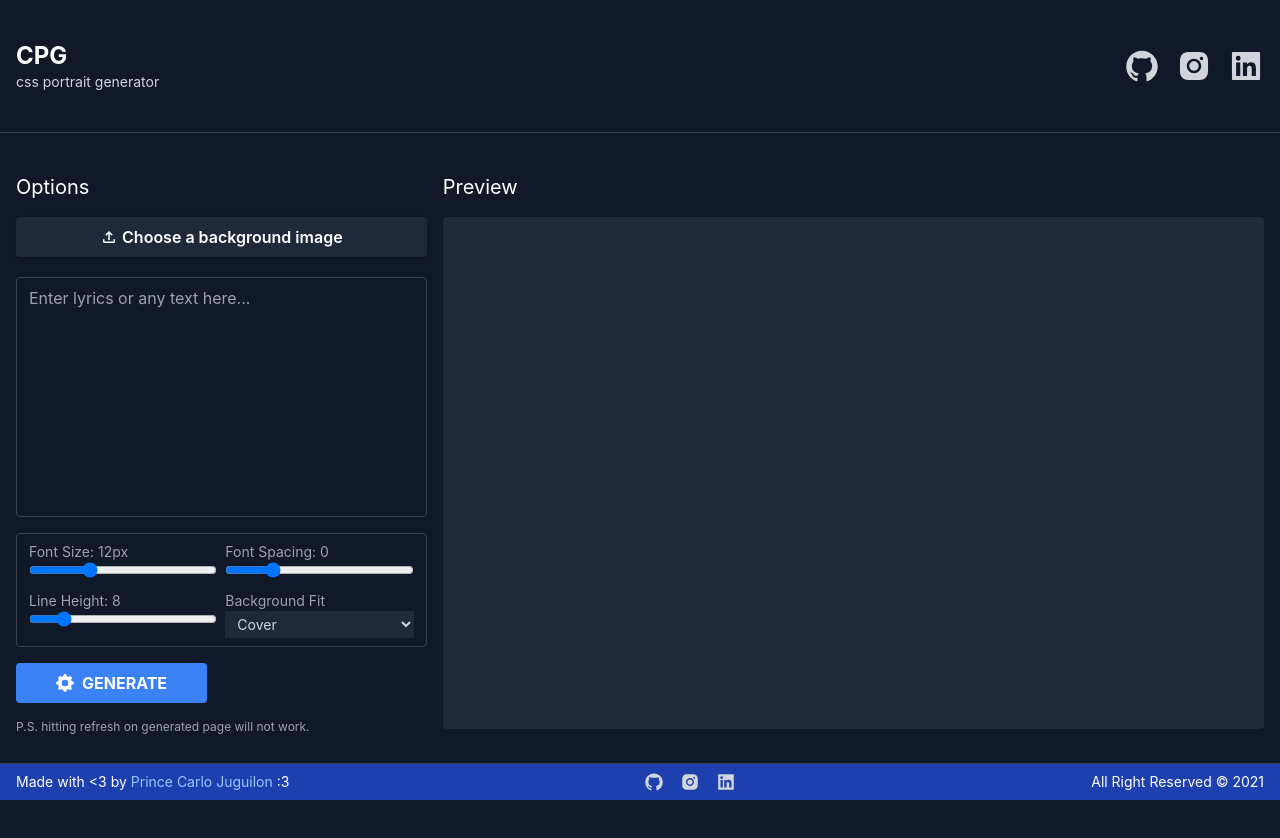
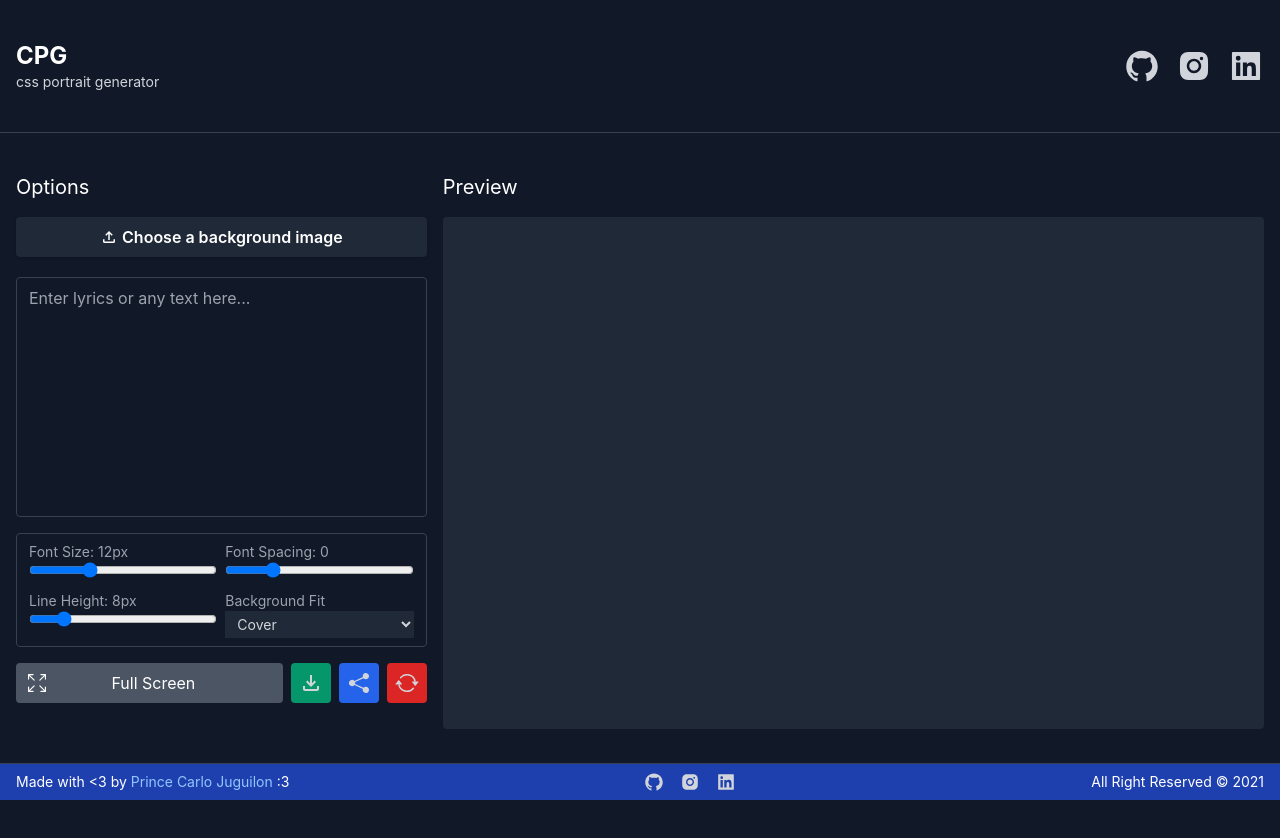
Before and after one commit to princejoogie/css-portrait-gen, a React (Vite) app: page / in a window 1280 px wide. Shown: the top 838 px of the page. Built offline with nearby package versions, Linux system fonts and the light colour scheme.

Commit message:
add additional buttons

```diff
--- /dev/null
+++ b/src/components/Tooltip.tsx
@@ -0,0 +1,27 @@
+import React from "react";
+
+export interface TooltipProps {
+  className?: string;
+  text: string;
+  xPos: number;
+  yPos: number;
+}
+
+export const Tooltip: React.FC<TooltipProps> = ({
+  className,
+  text,
+  xPos,
+  yPos,
+}) => {
+  return (
+    <div
+      className={`fixed ${className}`}
+      style={{
+        top: yPos,
+        left: xPos,
+      }}
+    >
+      <p>{text}</p>
+    </div>
+  );
+};
--- a/src/components/index.ts
+++ b/src/components/index.ts
@@ -1,3 +1,4 @@
 export * from "./Container";
 export * from "./Footer";
 export * from "./Navbar";
+export * from "./Tooltip";
--- a/src/pages/Home.tsx
+++ b/src/pages/Home.tsx
@@ -1,10 +1,16 @@
 import React, { useState } from "react";
-import { MdOutlineFileUpload } from "react-icons/md";
-import { BsFillGearFill } from "react-icons/bs";
+import { MdOutlineFileUpload, MdOutlineFileDownload } from "react-icons/md";
+import { BsArrowRepeat, BsShareFill, BsArrowsFullscreen } from "react-icons/bs";
 import { useNavigate } from "react-router";
 
 import { Footer, Container, Navbar } from "../components";
-import { defaultText, handleAnalytics, trimText } from "../utils/helpers";
+import {
+  defaultText,
+  handleAnalytics,
+  trimText,
+  defaultOptions,
+  IOptions,
+} from "../utils/helpers";
 
 import "./home.css";
 
@@ -18,7 +24,7 @@ export const Home: React.FC = () => {
   const [fontSize, setFontSize] = useState(12);
   const [fontSpacing, setFontSpacing] = useState(0);
   const [lineHeight, setLineHeight] = useState(8);
-  const [objectFit, setObjectFit] = useState("cover");
+  const [objectFit, setObjectFit] = useState<IOptions["objectFit"]>("cover");
 
   console.log({
     file,
@@ -44,6 +50,22 @@ export const Home: React.FC = () => {
     } else {
       setError("Please select a file and enter text");
     }
+  };
+
+  const createShareableLink = () => {
+    const options: IOptions = {
+      fontSize,
+      fontSpacing,
+      lineHeight,
+      objectFit,
+    };
+  };
+
+  const resetSettings = () => {
+    setFontSize(defaultOptions.fontSize);
+    setFontSpacing(defaultOptions.fontSpacing);
+    setLineHeight(defaultOptions.lineHeight);
+    setObjectFit(defaultOptions.objectFit);
   };
 
   return (
@@ -125,7 +147,9 @@ export const Home: React.FC = () => {
                 </div>
 
                 <div>
-                  <label htmlFor="line_height">Line Height: {lineHeight}</label>
+                  <label htmlFor="line_height">
+                    Line Height: {lineHeight}px
+                  </label>
                   <input
                     className="w-full"
                     type="range"
@@ -146,7 +170,9 @@ export const Home: React.FC = () => {
                     id="object_fit"
                     className="w-full px-2 py-1 text-gray-300 bg-gray-800"
                     value={objectFit}
-                    onChange={(e) => setObjectFit(e.target.value)}
+                    onChange={(e) =>
+                      setObjectFit(e.target.value as IOptions["objectFit"])
+                    }
                   >
                     <option value="cover">Cover</option>
                     <option value="contain">Contain</option>
@@ -155,21 +181,25 @@ export const Home: React.FC = () => {
                 </div>
               </form>
 
-              <button
-                onClick={generate}
-                className="flex items-center justify-center w-full px-10 py-2 space-x-2 font-bold uppercase transition-opacity duration-150 bg-blue-500 rounded lg:w-min hover:opacity-70"
-              >
-                <BsFillGearFill className="text-lg" />
-                <span>Generate</span>
-              </button>
-              {!!error && (
-                <span className="w-full mt-2 text-sm text-center text-red-500">
-                  {error}
-                </span>
-              )}
-              <span className="mt-1 text-xs text-gray-400">
-                P.S. hitting refresh on generated page will not work.
-              </span>
+              <div className="flex items-center w-full space-x-2">
+                <button className="relative flex items-center justify-center flex-1 py-2 space-x-2 transition-opacity duration-150 bg-gray-600 rounded hover:opacity-70">
+                  <BsArrowsFullscreen className="absolute text-lg left-3" />
+                  <p>Full Screen</p>
+                </button>
+
+                <button className="grid w-10 h-10 p-2 text-gray-300 transition-opacity duration-150 bg-green-600 rounded hover:opacity-70 place-items-center">
+                  <MdOutlineFileDownload className="text-2xl" />
+                </button>
+                <button className="grid w-10 h-10 p-2 text-gray-300 transition-opacity duration-150 bg-blue-600 rounded hover:opacity-70 place-items-center">
+                  <BsShareFill className="text-xl" />
+                </button>
+                <button
+                  onClick={resetSettings}
+                  className="grid w-10 h-10 p-2 text-gray-300 transition-opacity duration-150 bg-red-600 rounded hover:opacity-70 place-items-center"
+                >
+                  <BsArrowRepeat className="text-2xl" />
+                </button>
+              </div>
             </div>
 
             <hr className="block border-gray-700 lg:hidden" />
@@ -201,8 +231,6 @@ export const Home: React.FC = () => {
             </div>
           </div>
         </Container>
-
-        <div className="w-full h-32" />
       </main>
 
       <Footer />
--- a/src/utils/helpers.ts
+++ b/src/utils/helpers.ts
@@ -10,6 +10,20 @@ export const handleAnalytics = (
   options?: AnalyticsCallOptions
 ): void => {
   logEvent(analytics, event, eventParams, options);
+};
+
+export interface IOptions {
+  fontSize: number;
+  fontSpacing: number;
+  lineHeight: number;
+  objectFit: "cover" | "contain" | "auto";
+}
+
+export const defaultOptions: IOptions = {
+  fontSize: 12,
+  fontSpacing: 0,
+  lineHeight: 8,
+  objectFit: "cover",
 };
 
 export const trimText = (text: string) => {
```
